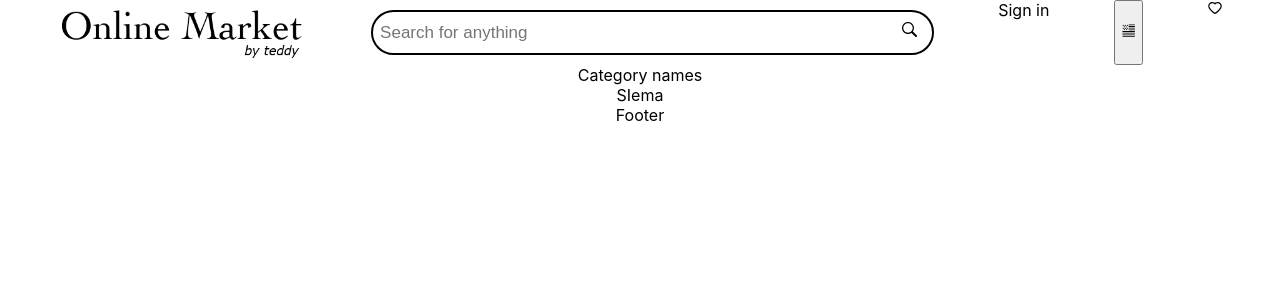
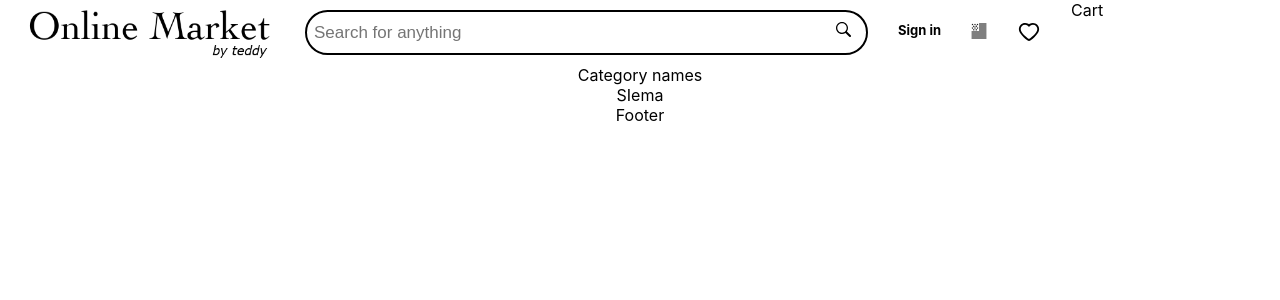
Before and after one commit to TadeQQ/online-item-marketplace, a Next.js app: page / in a window 1280 px wide. Shown: the top 300 px of the page. Built offline with nearby package versions, Linux system fonts and the light colour scheme.

Commit message:
style Navbar Component

```diff
--- a/components/Navbar/Navbar.styled.ts
+++ b/components/Navbar/Navbar.styled.ts
@@ -2,9 +2,35 @@ import styled from "styled-components";
 import Link from "next/link";
 const Nav = styled.nav`
   display: flex;
-  justify-content: space-around;
+  gap: 30px;
+`;
+const A = styled.a`
+  margin-top: 22px;
+  font-size: 13px;
+  font-weight: bold;
+`;
+const Heart = styled.a`
+  margin-top: 20px;
+  font-size: 24px;
+  font-weight: bold;
+`;
+
+const Flag = styled.button`
+  background: none;
+  color: inherit;
+  border: none;
+  padding: 0;
+  font: inherit;
+  cursor: pointer;
+  outline: inherit;
+  :hover {
+    background-color: #ebe8e8;
+  }
 `;
 
 export const NavbarStyled = {
   Nav,
+  A,
+  Heart,
+  Flag,
 };
--- a/components/Navbar/Navbar.tsx
+++ b/components/Navbar/Navbar.tsx
@@ -12,13 +12,18 @@ const Navbar = () => {
     <NavbarStyled.Nav>
       <Logo alt="Item Marketplace" src={logo} height={65} width={250} />
       <Search />
-      <Link href="/Login">Sign in</Link>
-      <button>
+      <Link legacyBehavior href="/Login">
+        <NavbarStyled.A>Sign in</NavbarStyled.A>
+      </Link>
+      <NavbarStyled.Flag>
         <GiUsaFlag />
-      </button>
-      <Link href="/Favorites">
-        <AiOutlineHeart />
+      </NavbarStyled.Flag>
+      <Link legacyBehavior href="/Favorites">
+        <NavbarStyled.Heart>
+          <AiOutlineHeart />
+        </NavbarStyled.Heart>
       </Link>
+      Cart
     </NavbarStyled.Nav>
   );
 };
```
